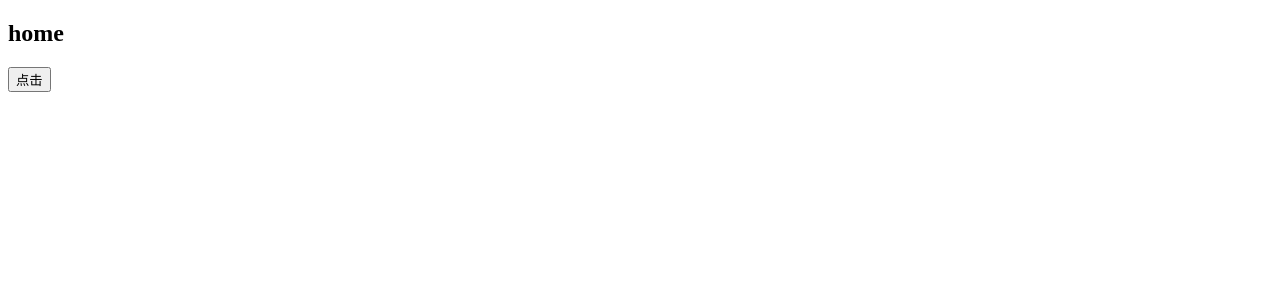
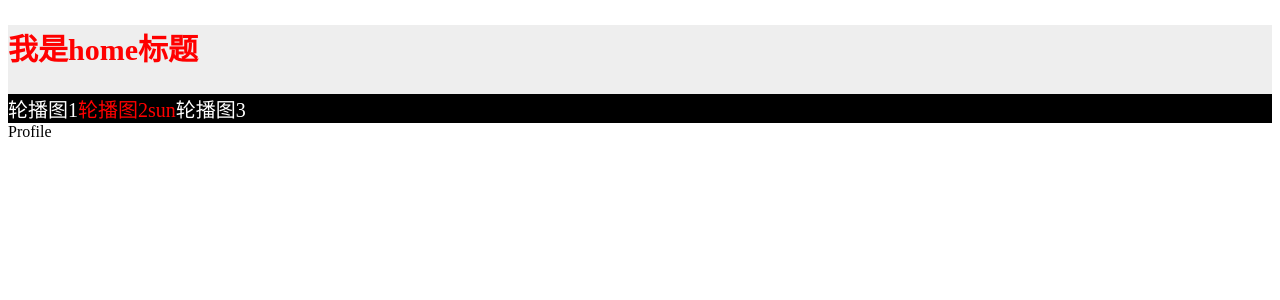
Before and after one commit to spencer155/sun, a React (Create React App) app in the folder react/test-react/: page / in a window 1280 px wide. Shown: the top 300 px of the page. Built offline with nearby package versions, Linux system fonts and the light colour scheme.

Commit message:
styled-components

```diff
--- a/react/test-react/package.json
+++ b/react/test-react/package.json
@@ -10,6 +10,7 @@
     "react": "^17.0.2",
     "react-dom": "^17.0.2",
     "react-scripts": "4.0.3",
+    "styled-components": "^5.3.0",
     "web-vitals": "^1.0.1"
   },
   "scripts": {
--- /dev/null
+++ b/react/test-react/src/02_styled-components/app/app.js
@@ -0,0 +1,15 @@
+import React, { PureComponent } from 'react'
+import Home from '../home/home'
+import Profile from '../profile/profile'
+
+
+export default class app extends PureComponent {
+  render() {
+    return (
+      <div>
+        <Home></Home>
+        <Profile></Profile>
+      </div>
+    )
+  }
+}
--- /dev/null
+++ b/react/test-react/src/02_styled-components/home/home.js
@@ -0,0 +1,18 @@
+import React, { PureComponent } from 'react'
+
+import { HomeWrap, TitleWrap} from "./style";
+
+export default class Home extends PureComponent {
+  render() {
+    return (
+      <HomeWrap>
+        <TitleWrap>我是home标题</TitleWrap>
+        <div className="banner">
+          <span>轮播图1</span>
+          <span className="active">轮播图2</span>
+          <span>轮播图3</span>
+        </div>
+      </HomeWrap>
+    )
+  }
+}
--- /dev/null
+++ b/react/test-react/src/02_styled-components/home/style.js
@@ -0,0 +1,22 @@
+import styled from "styled-components";
+
+export const HomeWrap = styled.div`
+  font-size:20px;
+  color:#333;
+  background-color:#eee;
+  .banner {
+    background-color:#000;
+    color:#fff;
+    .active {
+      color:red;
+      &::after {
+        content:'sun'
+      }
+    }
+  }
+`
+
+export const TitleWrap = styled.h2`
+  font-size:30px;
+  color:#f00;
+`
--- /dev/null
+++ b/react/test-react/src/02_styled-components/profile/profile.js
@@ -0,0 +1,11 @@
+import React, { PureComponent } from 'react'
+
+export default class Profile extends PureComponent {
+  render() {
+    return (
+      <div>
+        Profile
+      </div>
+    )
+  }
+}
--- a/react/test-react/src/index.js
+++ b/react/test-react/src/index.js
@@ -4,7 +4,8 @@ import ReactDOM from 'react-dom';
 // import App from './补充/01_setState不可变'
 // import App from './补充/02_events'
 // import App from './01_高阶组件/02_增强props2'
-import App from './01_高阶组件/03_forward'
+// import App from './01_高阶组件/03_forward'
+import App from './02_styled-components/app/app'
 
 
 
```
Also changed, not shown: 1 other file (tests, documents, lock files or other folders).
